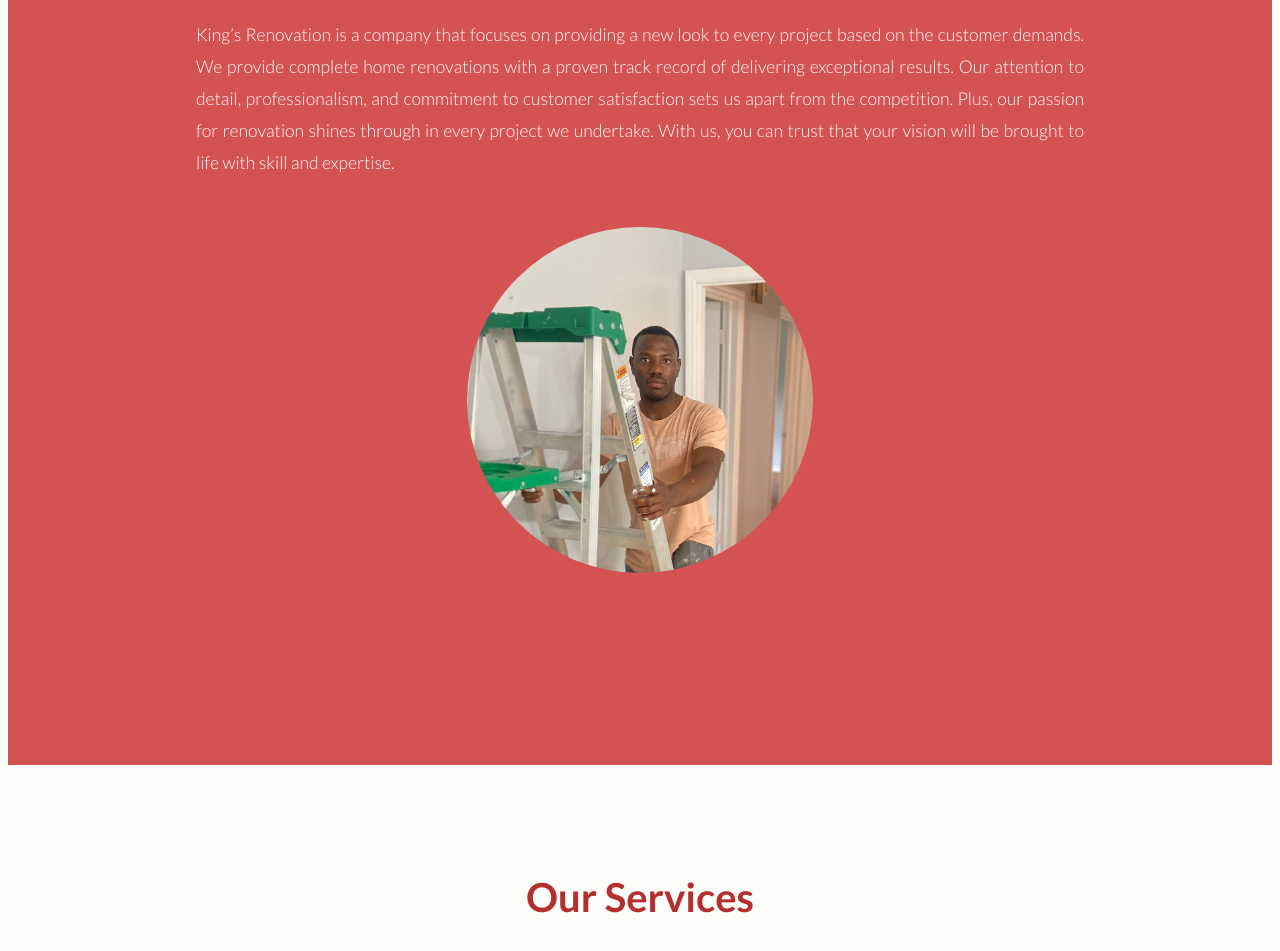
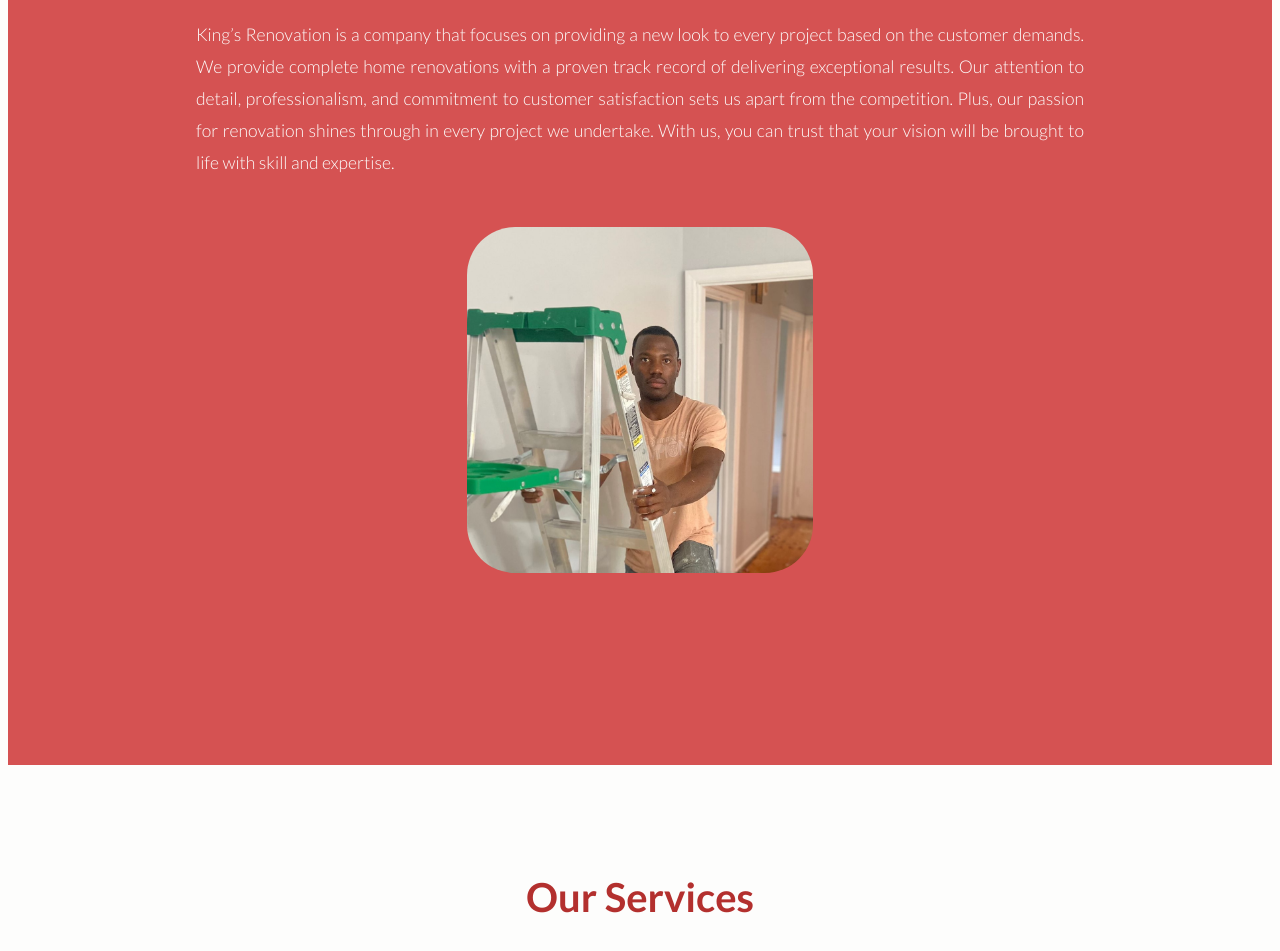
Before and after one commit to LunarShadow/kings_renovation, a website: page index.html in a window 1280 px wide. Shown: the part 933-1884 px from the top of the page. Drawn offline with nearby package versions, Linux system fonts and the light colour scheme.

Commit message:
requested changes

```diff
--- a/css/home.css
+++ b/css/home.css
@@ -129,7 +129,7 @@ nav.flex-container {
   max-width: 410px;
   max-height: 410px;
   padding: 2rem;
-  border-radius: 25rem;
+  border-radius: 5rem;
   display: inline-block;
   margin:0 auto;
 }
```
